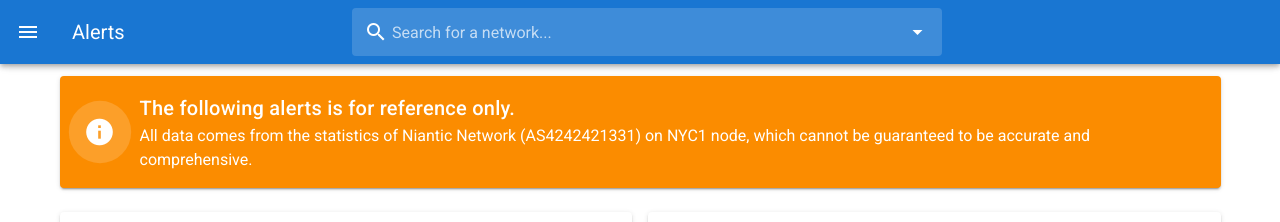
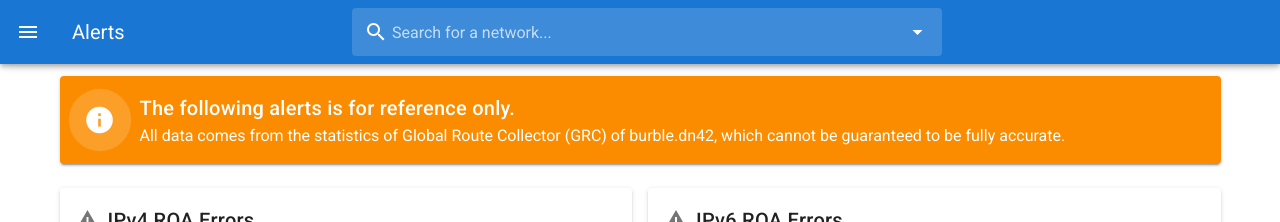
Before and after one commit to strexp/net-info, a Vue app: page /alerts in a window 1280 px wide. Shown: the top 222 px of the page. Built offline with nearby package versions, Linux system fonts and the light colour scheme; no server answers; what @growthbunker/vueflags would draw is missing.

Commit message:
Modify description of ROA alerts

```diff
--- a/src/views/Alerts.vue
+++ b/src/views/Alerts.vue
@@ -10,8 +10,8 @@
       <div class="title">
         The following alerts is for reference only.
       </div>
-      All data comes from the statistics of Niantic Network (AS4242421331) on
-      NYC1 node, which cannot be guaranteed to be accurate and comprehensive.
+      All data comes from the statistics of Global Route Collector (GRC) of
+      burble.dn42, which cannot be guaranteed to be fully accurate.
     </v-alert>
     <v-row no-gutters>
       <v-col cols="12" md="6">
```
